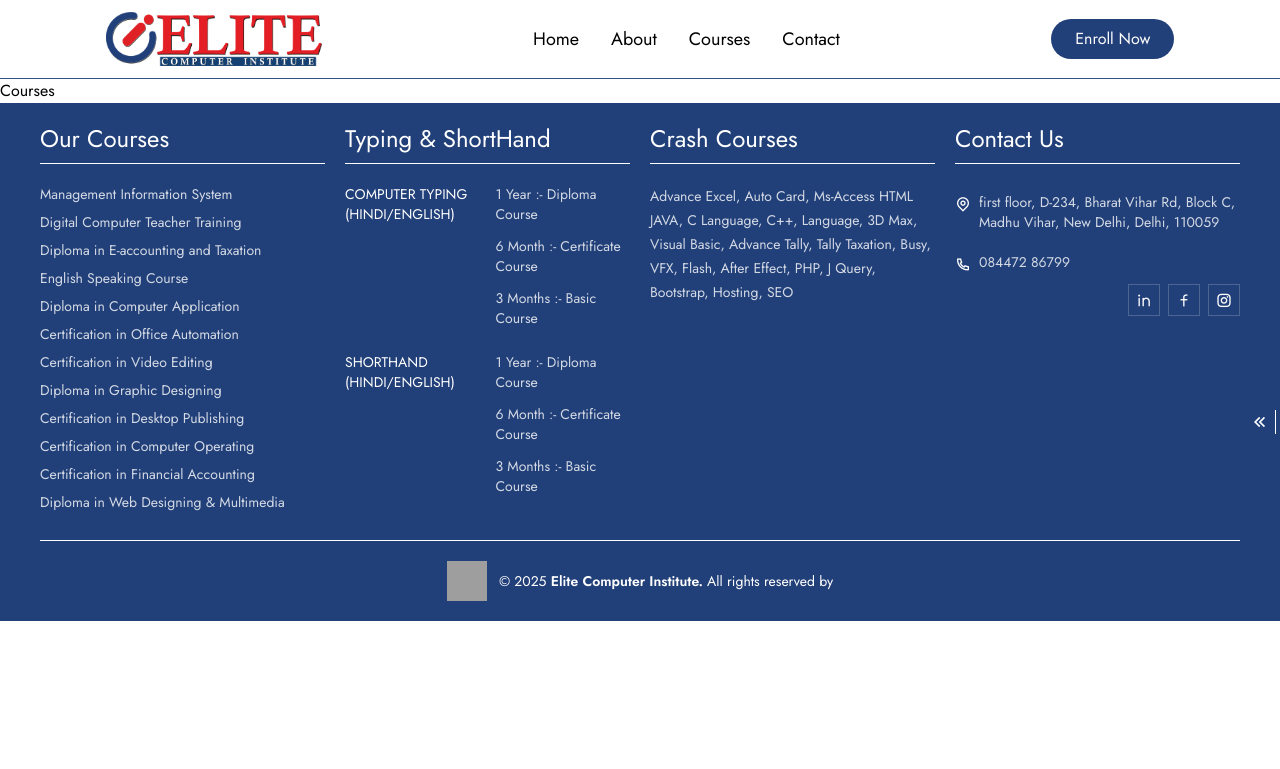
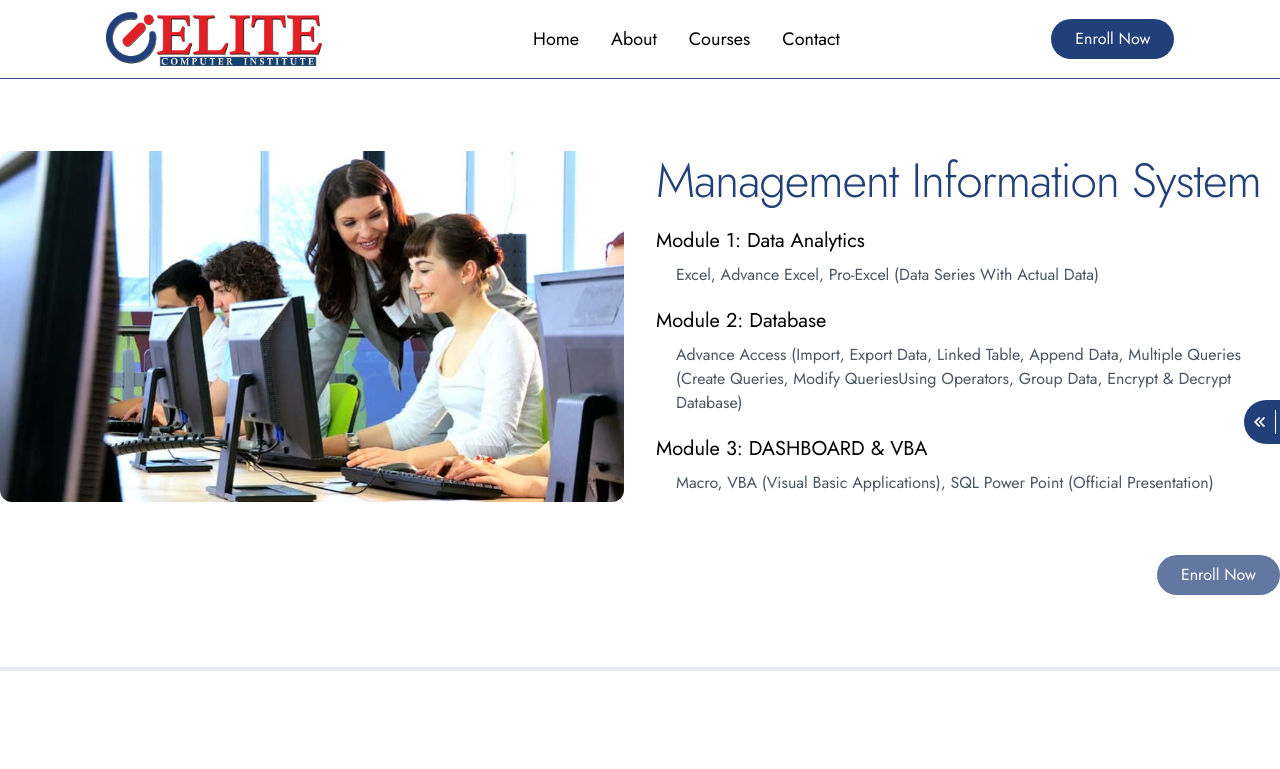
Before and after one commit to Nipul2005/elitInstitute, a React (Vite) app: page /courses in a window 1280 px wide. Shown: the top 769 px of the page. Built offline with nearby package versions, Linux system fonts and the light colour scheme; grey boxes are pictures that could not be loaded; a web font is replaced by a local one.

Commit message:
course page completed

```diff
--- a/src/JSON/courseJSON.js
+++ b/src/JSON/courseJSON.js
@@ -16,7 +16,7 @@ const modulerJSON = [
       {
         name: "DASHBOARD & VBA",
         topics:
-          "Macro, VBA (Visual Basic Applications), SQL Power Point (Ofcial Presentation)",
+          "Macro, VBA (Visual Basic Applications), SQL Power Point (Official Presentation)",
       },
     ],
 
@@ -358,7 +358,6 @@ const modulerJSON = [
     },
   },
 ];
-
 const linearJSON = {
   name: "Typing & ShortHand",
   course: [
--- a/src/components/Footer.jsx
+++ b/src/components/Footer.jsx
@@ -4,7 +4,7 @@ import SocialIcons from "./SocialIcons";
 function Footer() {
   return (
     <footer className="w-full py-5 bg-primary text-white text-center sm:px-10  px-4 space-y-2">
-      <div className="w-full flex sm:flex-row flex-col justify-between items-start gap-y-8 gap-x-5 pb-5 relative h-auto">
+      <div className="w-full flex sm:flex-row flex-col justify-between items-start gap-y-7 gap-x-5 pb-5 relative h-auto">
         <div className="text-white w-full">
           <H3 text="Our Courses" />
           <div className="w-full flex flex-col justify-start items-start gap-y-2">
@@ -26,9 +26,7 @@ function Footer() {
                 className="w-full flex justify-between items-start gap-x-4"
                 key={idx}
               >
-                <p className="w-full text-sm text-start">
-                  {module.name}
-                </p>
+                <p className="w-full text-sm text-start">{module.name}</p>
                 <span className="w-full flex flex-col justify-start items-start text-white/80 text-sm gap-y-3 text-start">
                   <p>{module.first}</p>
                   <p>{module.second}</p>
@@ -37,16 +35,17 @@ function Footer() {
               </div>
             ))}
           </div>
-        </div>
-        <div className="w-full">
+          <div className="w-full mt-5">
             <H3 text="Crash Courses" />
             <p className="text-start text-sm text-white/80 leading-6">
               {crashCourseJSON}
             </p>
           </div>
-        <div className="w-full flex flex-col justify-start items-start gap-y-2 h-full">
+        </div>
+        <div className="w-full flex flex-col justify-start items-start">
           <H3 text="Contact Us" />
-          <span className="flex justify-start items-start gap-x-2 text-start mb-3">
+          <div className="space-y-3">
+            <span className="flex justify-start items-start gap-x-2 text-start">
               <i className="ri-map-pin-line"></i>
               <p className="text-sm text-white/80">
                 first floor, D-234, Bharat Vihar Rd, Block C, Madhu Vihar, New
@@ -62,7 +61,8 @@ function Footer() {
                 084472 86799
               </a>
             </span>
-          <SocialIcons/>
+            <SocialIcons />
+          </div>
         </div>
       </div>
       <div className="flex justify-center items-center gap-x-3 text-white border-t border-white pt-5 text-sm">
@@ -71,6 +71,7 @@ function Footer() {
           alt="Elite Computer Institute"
           className="w-10 h-10 aspect-square"
           loading="lazy"
+          title="All rights reserved by Elite Computer Institute"
         />
         <p className="text-start">
           &copy; {new Date().getFullYear()}
--- a/src/components/SocialIcons.jsx
+++ b/src/components/SocialIcons.jsx
@@ -3,14 +3,15 @@ import React from "react";
 function SocialIcons() {
   return (
     <span className="flex gap-2 place-self-end ">
-      <i className="ri-linkedin-line w-8 h-8 border border-white/20 flex justify-center items-center text-md hover:border-white transition-all ease cursor-pointer duration-200 hover:rounded-sm"></i>
+      <i className="ri-linkedin-line w-8 h-8 border border-white/20 flex justify-center items-center text-md hover:border-white transition-all ease cursor-pointer duration-200 hover:rounded-sm" title="Linkedin"></i>
       <a
         href="https://www.facebook.com/ElitecomputerinstituteMadhuVihar/"
         target="_blank"
+        title="Facebook"
       >
         <i className="ri-facebook-line w-8 h-8 border border-white/20 flex justify-center items-center text-md hover:border-white transition-all ease cursor-pointer duration-200 hover:rounded-sm"></i>
       </a>
-      <a href="https://www.instagram.com/elite_institute/" target="_blank">
+      <a href="https://www.instagram.com/elite_institute/" target="_blank" title="Instagram">
         <i className="ri-instagram-line w-8 h-8 border border-white/20 flex justify-center items-center text-md hover:border-white transition-all ease cursor-pointer duration-200 hover:rounded-sm"></i>
       </a>
     </span>
--- /dev/null
+++ b/src/design/CourseDesign.jsx
@@ -0,0 +1,32 @@
+function CourseDesign({ module }) {
+  return (
+    <section className="w-full h-auto relative flex lg:flex-row flex-col justify-start items-start gap-x-8 gap-y-6 sm:py-18 pb-7">
+      <div className="flex-1 overflow-hidden sm:rounded-xl">
+        <img
+          src="http://localhost:5173/course_img.jpg"
+          alt="Course Banner"
+          className="w-full h-full object-cover transition-transform duration-500 hover:scale-105"
+        />
+      </div>
+      <div className="flex-1 w-full sm:p-0 px-4">
+        <h1 className="lg:text-5xl md:text-4xl sm:text-3xl text-3xl font-light text-primary tracking-tight leading-tight">
+          {module.fullName}
+        </h1>
+        <div className="w-full flex flex-col justify-start items-start mt-4 gap-y-5 ">
+          {module.modules.map((module, idx) => (
+            <div
+              className="w-full flex flex-col justify-start items-start gap-y-2"
+              key={idx}
+            >
+              <h2 className="text-xl">Module {idx + 1}: {module.name}</h2>
+              <p className="text-md text-gray-600 pl-5">{module.topics}</p>
+            </div>
+          ))}
+          <button className="bg-primary/70 duration-200 text-white px-6 py-2 rounded-full cursor-pointer self-end mt-10 hover:bg-primary/100">Enroll Now</button>
+        </div>
+      </div>
+    </section>
+  );
+}
+
+export default CourseDesign;
--- a/src/design/H3.jsx
+++ b/src/design/H3.jsx
@@ -2,7 +2,7 @@ import React from 'react'
 
 function H3({text}) {
   return (
-    <h3 className="text-2xl text-white border-b border-white pb-2 text-start mb-5 w-full">
+    <h3 className="text-2xl text-white border-b border-white pb-2 text-start mb-4 w-full">
       {text}
     </h3>
   );
--- a/src/pages/Courses.jsx
+++ b/src/pages/Courses.jsx
@@ -1,7 +1,19 @@
-import React from 'react'
+import CourseDesign from "../design/CourseDesign";
+import { modulerJSON } from "../JSON/courseJSON";
 
 function Courses() {
-  return <div>Courses</div>;
+  return (
+    <div className="w-full sm:container sm:mx-auto">
+      {modulerJSON.map((module, idx) => (
+        <div className="space-y-7">
+          {idx !== 0 && (
+            <hr className="w-full h-1 bg-primary/10 border-transparent" />
+          )}
+          <CourseDesign key={idx} module={module} />
+        </div>
+      ))}
+    </div>
+  );
 }
 
-export default Courses
+export default Courses;
```
Lines whose indentation alone changed are shown as unchanged.
